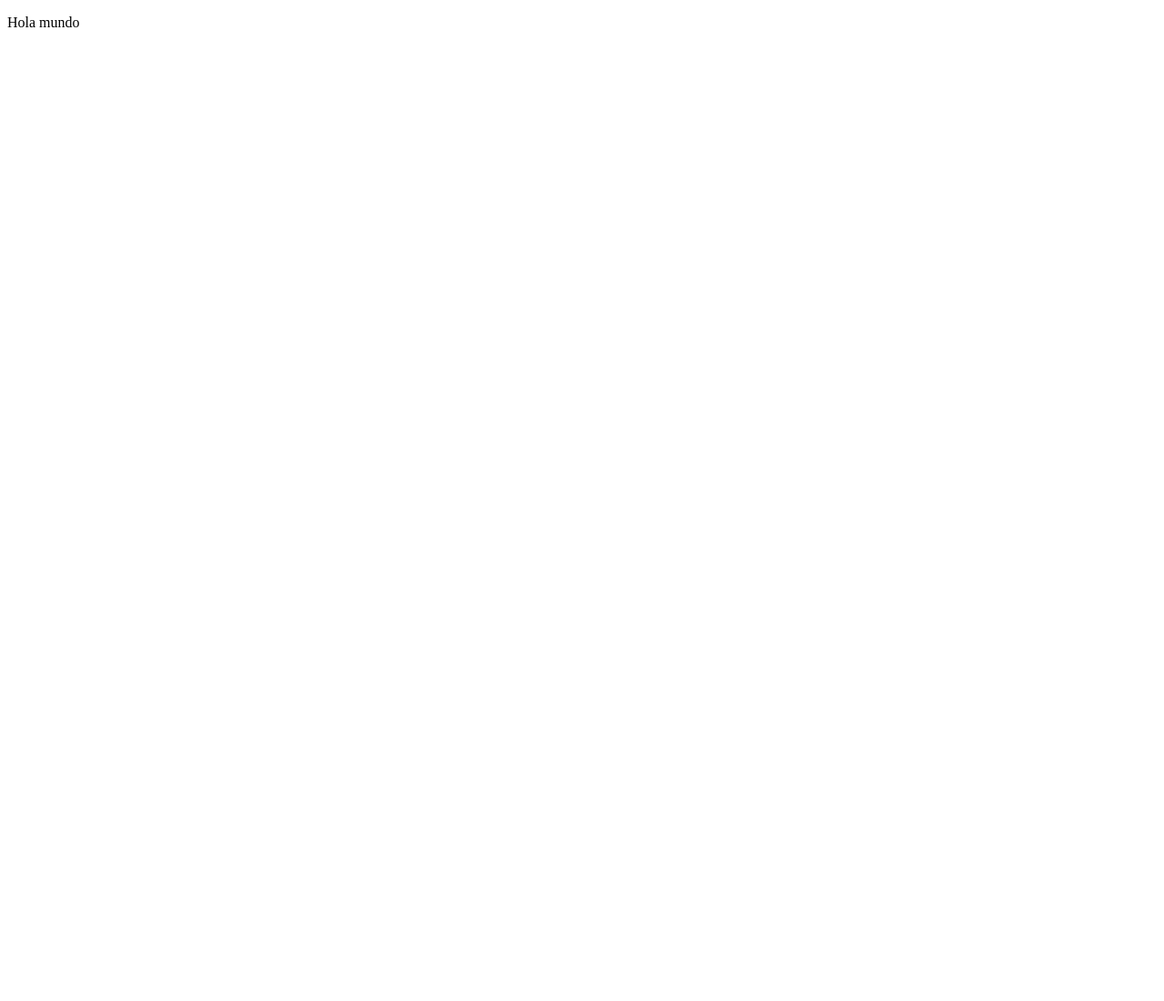
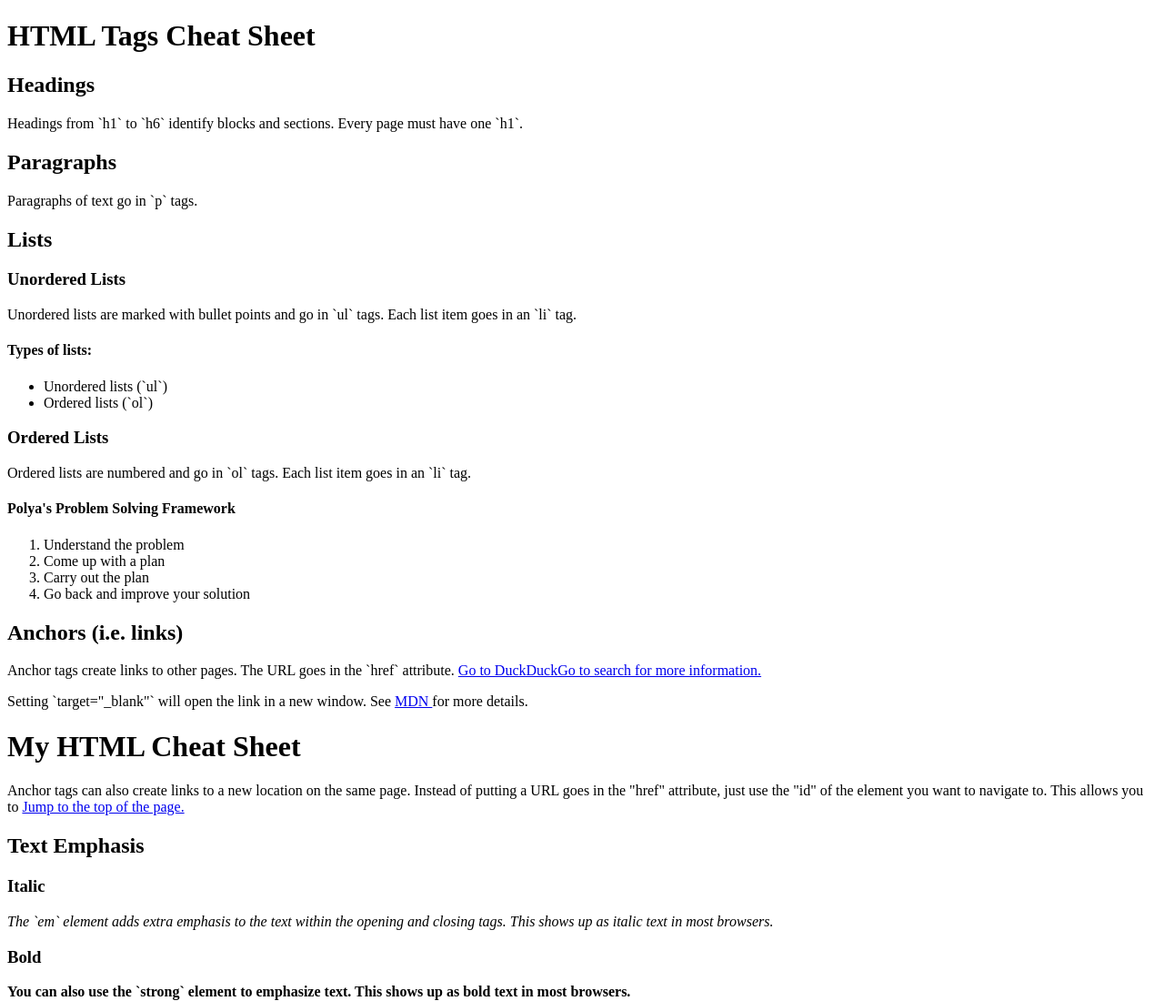
Before and after one commit to Gasb86/appAcademy, a plain HTML site: page hello-html/hello.html in a window 1280 px wide. Shown: the top 1100 px of the page at 91% size. Before the commit the page ends 800 px from the top, so only its background shows below. Drawn offline with Linux system fonts and the light colour scheme.

Commit message:
Ejercicio completo

```diff
--- a/hello-html/hello.html
+++ b/hello-html/hello.html
@@ -1,11 +1,103 @@
 <!DOCTYPE html>
 <html>
-    <head>
-        <title>Hola Mundo</title>
+  <head>
+    <title>HTML Tags Cheat Sheet</title>
+  </head>
+  <body>
+    <h1>HTML Tags Cheat Sheet</h1>
 
-    </head>
+    <h2>Headings</h2>
+    <p>
+        Headings from `h1` to `h6` identify blocks and sections. Every page must have one `h1`.
+    </p>
 
-    <body>
-        <p>Hola mundo</p>
-    </body>
+    <h2>Paragraphs</h2>
+    <p>
+        Paragraphs of text go in `p` tags.
+    </p>
+
+    <h2>Lists</h2>
+
+    <h3>Unordered Lists</h3>
+    <p>
+        Unordered lists are marked with bullet points and go in `ul` tags. Each list item goes in an `li` tag.
+    </p>
+    <h4>Types of lists:</h4>
+    <ul>
+        <li>Unordered lists (`ul`)</li>
+        <li>Ordered lists (`ol`)</li>
+    </ul>
+
+    <h3>Ordered Lists</h3>
+    <p>
+        Ordered lists are numbered and go in `ol` tags. Each list item goes in an `li` tag.
+    </p>
+    <h4>Polya's Problem Solving Framework</h4>
+    <ol>
+        <li>Understand the problem</li>
+        <li>Come up with a plan</li>
+        <li>Carry out the plan</li>
+        <li>Go back and improve your solution</li>
+    </ol>
+
+    <h2>Anchors (i.e. links)</h2>
+    <p>
+      Anchor tags create links to other pages. The URL goes in the `href` attribute.
+
+      <a href="https://duckduckgo.com">
+        Go to DuckDuckGo to search for more information.
+      </a>
+    </p>
+
+    <p>
+      Setting `target="_blank"` will open the link in a new window. See
+      <a href="https://developer.mozilla.org/en-US/docs/Web/HTML/Element/a" target="_blank">
+        MDN
+      </a>
+      for more details.
+    </p>
+
+    <h1 id="top-of-page">My HTML Cheat Sheet</h1>
+
+    <p>
+        Anchor tags can also create links to a new location on the same page. Instead of putting a URL goes in the "href" attribute, just use the "id" of the element you want to navigate to. This allows you to
+        <a href="#top-of-page">
+          Jump to the top of the page.
+        </a>
+    </p>
+    <h2>Text Emphasis</h2>
+    <h3>Italic</h3>
+    <em>
+        The `em` element adds extra emphasis to the text within the opening and closing tags. This shows up as italic text in most browsers.
+    </em>
+    <h3>Bold</h3>
+    <strong>
+        You can also use the `strong` element to emphasize text. This shows up as bold text in most browsers.
+    </strong>
+
+    <h2>Organizing Content with `div` and `span`</h2>
+    <h3>`div`</h3>
+    <p>
+        The `div` element is a block element, so each `div` will show up on a new line.
+    </p>
+    <div>1st div</div>
+    <div>2nd div</div>
+    <div>3rd div</div>
+    <h3>`span`</h3>
+    <p>
+        The `span` element is an inline element, so there will be no line break between each `span`.
+    </p>
+    <span>1st span</span>
+    <span>2nd span</span>
+    <span>3rd span</span>
+
+    <h2>Breaking text using the `br` tag</h2>
+    <p>
+        Replace with Haiku line 1 (5 syllables)<br>
+        Replace with Haiku line 2 (7 syllables)<br>
+        Replace with Haiku line 3 (5 syllables)<br>
+    </p>
+
+
+  </body>
 </html>
```
